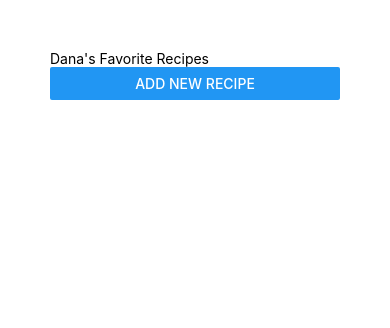
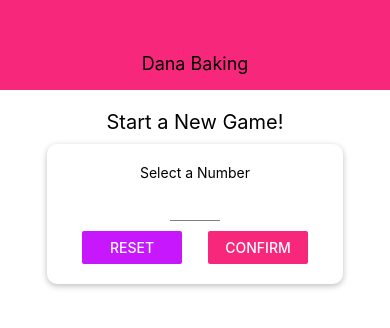
Before and after one commit to Yairsep-zz/GradmaTamar, a React Native app: screen / in a window 390 px wide. Shown: the top 328 px of the page. Built offline with nearby package versions, Linux system fonts and the light colour scheme.

Commit message:
Complete Section 3

```diff
--- a/App.js
+++ b/App.js
@@ -1,58 +1,19 @@
-import { StatusBar } from "expo-status-bar";
-import React, { useState } from "react";
-import { StyleSheet, Text, View, FlatList, Button } from "react-native";
-import RecipeItem from "./components/RecipeItem";
-import RecipeInput from "./components/RecipeInput";
+import React from "react";
+import { StyleSheet, Text, View } from "react-native";
+import Header from "./components/Header";
+import StartGameScreen from "./screens/StartGameScreen";
 
 export default function App() {
-  const [recipesList, setRecipesList] = useState([]);
-  const [isAddMode, setIsAddMode] = useState(false);
-
-  const addRecipeHandler = (recipeTitle) => {
-    setRecipesList((currentRecipes) => [
-      ...currentRecipes,
-      { id: Math.random().toString(), value: recipeTitle },
-    ]);
-    setIsAddMode(false);
-  };
-
-  const removeRecipeHandler = (recipeId) => {
-    setRecipesList((currentRecipes) => {
-      return currentRecipes.filter((recipe) => recipe.id !== recipeId);
-    });
-  };
-//
-  const cancelRecipeAdditionHandler = () => {
-    setIsAddMode(false);
-  };
-
   return (
     <View style={styles.screen}>
-      <View>
-        <Text>Dana's Favorite Recipes</Text>
-      </View>
-      <Button title="Add New Recipe" onPress={() => setIsAddMode(true)} />
-      <RecipeInput
-        visible={isAddMode}
-        onAddRecipe={addRecipeHandler}
-        onCancel={cancelRecipeAdditionHandler}
-      />
-      <FlatList
-        data={recipesList}
-        renderItem={(itemData) => (
-          <RecipeItem
-            id={itemData.item.id}
-            title={itemData.item.value}
-            onDelete={removeRecipeHandler}
-          />
-        )}
-      />
+      <Header title="Dana Baking" />
+      <StartGameScreen />
     </View>
   );
 }
 
 const styles = StyleSheet.create({
   screen: {
-    padding: 50,
+    flex: 1,
   },
 });
--- /dev/null
+++ b/components/Card.js
@@ -0,0 +1,26 @@
+import React from "react";
+import { View, StyleSheet } from "react-native";
+
+const Card = (props) => {
+  return (
+    <View style={{ ...styles.card, ...props.style }}>{props.children}</View>
+  );
+};
+
+const styles = StyleSheet.create({
+  card: {
+    shadowColor: "black",
+    shadowOffset: {
+      width: 0,
+      height: 2,
+    },
+    shadowRadius: 6,
+    shadowOpacity: 0.26,
+    elevation: 5,
+    backgroundColor: "white",
+    padding: 20,
+    borderRadius: 10,
+  },
+});
+
+export default Card;
--- /dev/null
+++ b/components/Header.js
@@ -0,0 +1,28 @@
+import React, { useState } from "react";
+import { View, Text, StyleSheet } from "react-native";
+import Colors from "../constants/color";
+
+const Header = (props) => {
+  return (
+    <View style={styles.header}>
+      <Text style={styles.headerTitle}>{props.title}</Text>
+    </View>
+  );
+};
+
+const styles = StyleSheet.create({
+  header: {
+    width: "100%",
+    height: 90,
+    paddingTop: 36,
+    backgroundColor: Colors.primary,
+    alignItems: "center",
+    justifyContent: "center",
+  },
+  headerTitle: {
+    color: "black",
+    fontSize: 18,
+  },
+});
+
+export default Header;
--- /dev/null
+++ b/components/Input.js
@@ -0,0 +1,17 @@
+import React from "react";
+import { View, TextInput, StyleSheet } from "react-native";
+
+const Input = (props) => {
+  return <TextInput {...props} style={{ ...styles.input, ...props.style }} />;
+};
+
+const styles = StyleSheet.create({
+  input: {
+    height: 30,
+    borderBottomColor: "grey",
+    borderBottomWidth: 1,
+    marginVertical: 10,
+  },
+});
+
+export default Input;
--- a/components/RecipeInput.js
+++ b/components/RecipeInput.js
@@ -11,7 +11,7 @@
     props.onAddRecipe(enteredRecipe);
     setEnteredRecipe("");
   };
-//
+  //
   return (
     <Modal visible={props.visible} animationType="slide">
       <View style={styles.inputContainer}>
--- /dev/null
+++ b/constants/color.js
@@ -0,0 +1,4 @@
+export default {
+  primary: "#f7287b",
+  accent: "#c717fc",
+};
--- /dev/null
+++ b/screens/StartGameScreen.js
@@ -0,0 +1,131 @@
+import React, { useState } from "react";
+import {
+  View,
+  Text,
+  StyleSheet,
+  TextInput,
+  Button,
+  TouchableWithoutFeedback,
+  Keyboard,
+} from "react-native";
+import Card from "../components/Card";
+import Colors from "../constants/color";
+import Input from "../components/Input";
+
+const StartGameScreen = (props) => {
+  const [enteredValue, setEnteredValue] = useState("");
+  const [confirmed, setConfirmed] = useState(false);
+  const [selectedNumber, setSelectedNumber] = useState();
+  const numberInputHandler = (inputText) => {
+    setEnteredValue(inputText.replace(/[^0-9]/g, ""));
+  };
+
+  const resetInputHandler = () => {
+    setEnteredValue("");
+    setConfirmed(false);
+  };
+
+  const confirmInputHandler = () => {
+    const chosenNumber = parseInt(enteredValue);
+    if (chosenNumber === NaN || chosenNumber <= 0 || chosenNumber > 99) {
+      return;
+    }
+    setConfirmed(true);
+    setSelectedNumber(parseInt(enteredValue));
+    setEnteredValue("");
+  };
+
+  let confirmedOutput;
+  if (confirmed) {
+    confirmedOutput = <Text>Chosen number: {selectedNumber} </Text>;
+  }
+
+  return (
+    <TouchableWithoutFeedback
+      onPress={() => {
+        Keyboard.dismiss();
+      }}
+    >
+      <View style={styles.screen}>
+        <Text style={styles.title}>Start a New Game!</Text>
+        <Card style={styles.inputContainer}>
+          <Text>Select a Number</Text>
+          <Input
+            style={styles.input}
+            autoCapitalize="none"
+            autoCorrect={false}
+            keyboardType="number-pad"
+            maxLength={2}
+            onChangeText={numberInputHandler}
+            value={enteredValue}
+            blurOnSubmit
+          />
+          <View style={styles.buttonContainer}>
+            <View style={styles.button}>
+              <Button
+                title="Reset"
+                onPress={() => {
+                  resetInputHandler;
+                }}
+                color={Colors.accent}
+              />
+            </View>
+            <View style={styles.button}>
+              <Button
+                title="Confirm"
+                onPress={() => {
+                  confirmInputHandler;
+                }}
+                color={Colors.primary}
+              />
+            </View>
+          </View>
+        </Card>
+        {confirmedOutput}
+      </View>
+    </TouchableWithoutFeedback>
+  );
+};
+
+const styles = StyleSheet.create({
+  screen: {
+    flex: 1,
+    padding: 10,
+    alignItems: "center",
+  },
+  inputContainer: {
+    width: 300,
+    maxWidth: "80%",
+    alignItems: "center",
+    shadowColor: "black",
+    shadowOffset: {
+      width: 0,
+      height: 2,
+    },
+    shadowRadius: 6,
+    shadowOpacity: 0.26,
+    elevation: 5,
+    backgroundColor: "white",
+    padding: 20,
+    borderRadius: 10,
+  },
+  title: {
+    fontSize: 20,
+    marginVertical: 10,
+  },
+  buttonContainer: {
+    flexDirection: "row",
+    width: "100%",
+    justifyContent: "space-between",
+    paddingHorizontal: 15,
+  },
+  button: {
+    width: 100,
+  },
+  input: {
+    width: 50,
+    textAlign: "center",
+  },
+});
+
+export default StartGameScreen;
```
Also changed, not shown: components/tempApp.js (added, +58 -0 lines).
